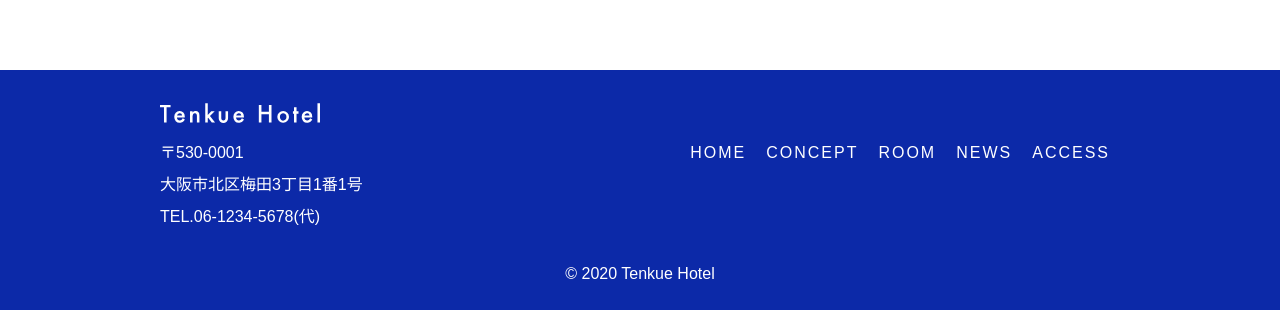
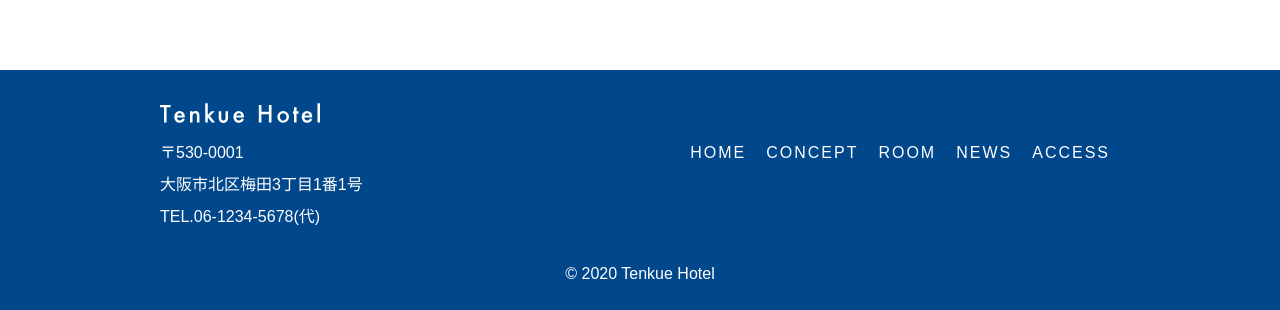
Before and after one commit to shinji-25/p-dev-02, a plain HTML site: page index.html in a window 1280 px wide. Shown: the part 3737-4047 px from the top of the page. Drawn offline with Linux system fonts and the light colour scheme.

Commit message:
background-color 修正

```diff
--- a/css/stylesheet.css
+++ b/css/stylesheet.css
@@ -683,7 +683,7 @@
 .l-footer {
     padding: 10px 0;
     margin-top: 80px;
-    background-color: #0c29a8;
+    background-color: #00478b;
     color: #fff;
 }
 
```
